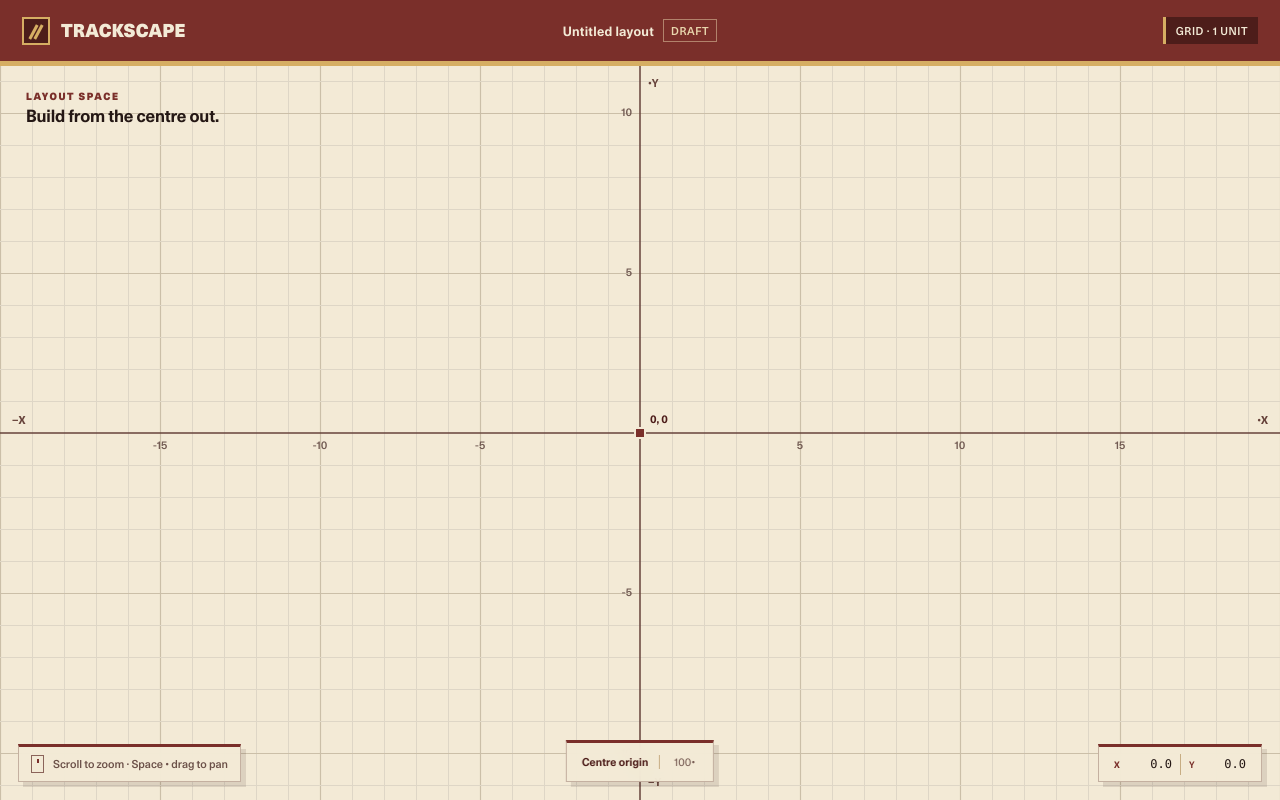
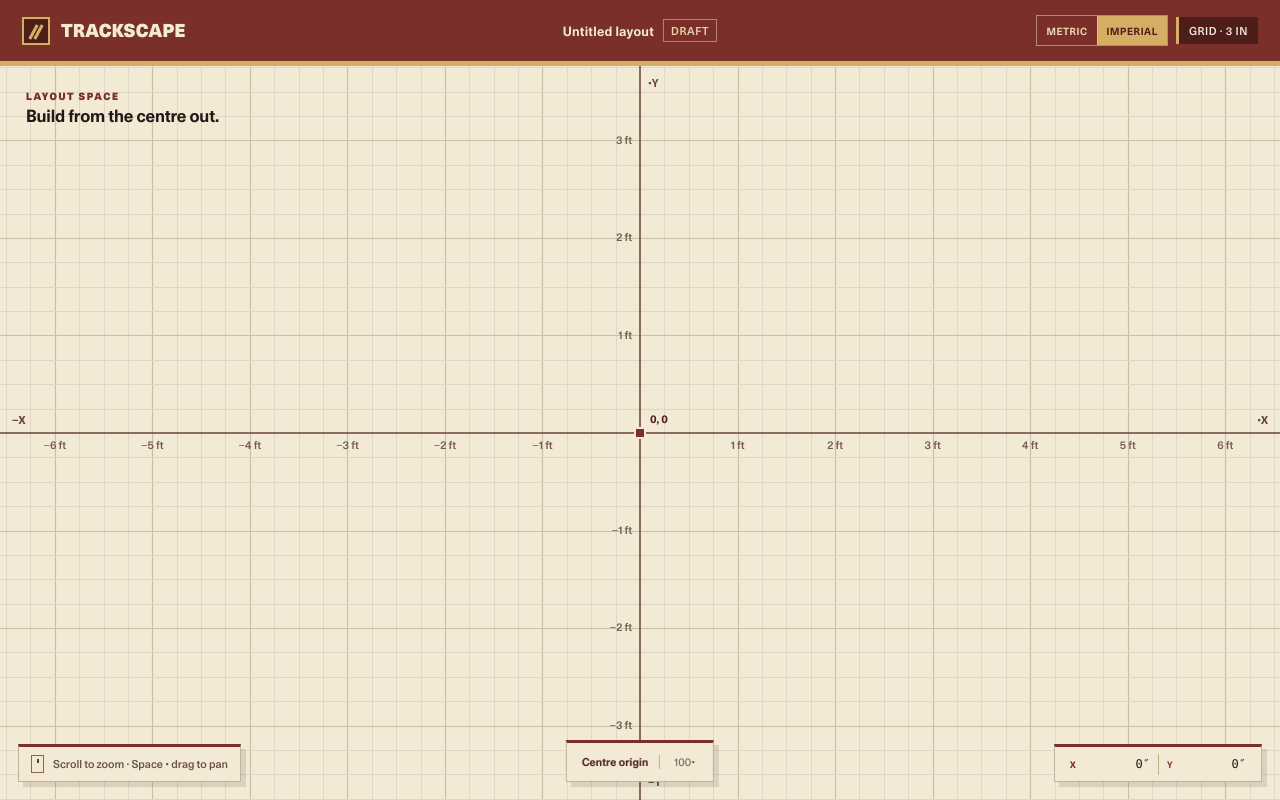
Before and after one commit to Slogyo/TrackScape, a React (Vite) app: page / in a window 1280 px wide. Built offline with nearby package versions, Linux system fonts and the light colour scheme.

Commit message:
Add regional metric and imperial measurements

```diff
--- a/src/App.tsx
+++ b/src/App.tsx
@@ -1,6 +1,22 @@
+import { useEffect, useState } from "react";
 import { LayoutCanvas } from "./components/LayoutCanvas";
+import {
+  getGridSpecification,
+  inferMeasurementSystem,
+  saveMeasurementSystem,
+  type MeasurementSystem,
+} from "./utils/measurement";
 
 export default function App() {
+  const [measurementSystem, setMeasurementSystem] = useState<MeasurementSystem>(
+    inferMeasurementSystem,
+  );
+  const grid = getGridSpecification(measurementSystem);
+
+  useEffect(() => {
+    saveMeasurementSystem(measurementSystem);
+  }, [measurementSystem]);
+
   return (
     <main className="app-shell">
       <header className="app-header">
@@ -18,12 +34,28 @@
         </div>
 
         <div className="header-actions">
-          <span className="scale-pill">Grid · 1 unit</span>
+          <div className="measurement-toggle" role="group" aria-label="Measurement system">
+            <button
+              type="button"
+              aria-pressed={measurementSystem === "metric"}
+              onClick={() => setMeasurementSystem("metric")}
+            >
+              Metric
+            </button>
+            <button
+              type="button"
+              aria-pressed={measurementSystem === "imperial"}
+              onClick={() => setMeasurementSystem("imperial")}
+            >
+              Imperial
+            </button>
+          </div>
+          <span className="scale-pill">Grid · {grid.description}</span>
         </div>
       </header>
 
       <section className="workspace" aria-label="Layout workspace">
-        <LayoutCanvas />
+        <LayoutCanvas measurementSystem={measurementSystem} />
       </section>
     </main>
   );
--- a/src/components/LayoutCanvas.tsx
+++ b/src/components/LayoutCanvas.tsx
@@ -1,23 +1,23 @@
 import { useCallback, useEffect, useRef, useState } from "react";
+import {
+  formatMeasurement,
+  getGridSpecification,
+  type MeasurementSystem,
+} from "../utils/measurement";
 
 type Point = { x: number; y: number };
-type Viewport = { origin: Point; pixelsPerUnit: number };
+type Viewport = { origin: Point; pixelsPerMillimetre: number };
 
-const MIN_ZOOM = 12;
-const MAX_ZOOM = 120;
+const DEFAULT_PIXELS_PER_MILLIMETRE = 0.32;
+const MIN_ZOOM = 0.12;
+const MAX_ZOOM = 1.2;
 const ZOOM_FACTOR = 1.12;
-const MAJOR_INTERVAL = 5;
 
 function screenToWorld(point: Point, viewport: Viewport): Point {
   return {
-    x: (point.x - viewport.origin.x) / viewport.pixelsPerUnit,
-    y: (viewport.origin.y - point.y) / viewport.pixelsPerUnit,
+    x: (point.x - viewport.origin.x) / viewport.pixelsPerMillimetre,
+    y: (viewport.origin.y - point.y) / viewport.pixelsPerMillimetre,
   };
-}
-
-function formatCoordinate(value: number) {
-  const normalized = Math.abs(value) < 0.005 ? 0 : value;
-  return normalized.toFixed(1);
 }
 
 function drawLine(
@@ -41,24 +41,27 @@
   height: number,
   viewport: Viewport,
   pixelRatio: number,
+  measurementSystem: MeasurementSystem,
 ) {
   context.setTransform(pixelRatio, 0, 0, pixelRatio, 0, 0);
   context.clearRect(0, 0, width, height);
   context.fillStyle = "#f3ead6";
   context.fillRect(0, 0, width, height);
 
-  const { origin, pixelsPerUnit } = viewport;
-  const minX = Math.floor(-origin.x / pixelsPerUnit) - 1;
-  const maxX = Math.ceil((width - origin.x) / pixelsPerUnit) + 1;
-  const minY = Math.floor((origin.y - height) / pixelsPerUnit) - 1;
-  const maxY = Math.ceil(origin.y / pixelsPerUnit) + 1;
+  const { origin, pixelsPerMillimetre } = viewport;
+  const grid = getGridSpecification(measurementSystem);
+  const gridSpacing = grid.minorMillimetres * pixelsPerMillimetre;
+  const minX = Math.floor(-origin.x / gridSpacing) - 1;
+  const maxX = Math.ceil((width - origin.x) / gridSpacing) + 1;
+  const minY = Math.floor((origin.y - height) / gridSpacing) - 1;
+  const maxY = Math.ceil(origin.y / gridSpacing) + 1;
 
   context.lineCap = "square";
 
   for (let x = minX; x <= maxX; x += 1) {
     if (x === 0) continue;
-    const screenX = origin.x + x * pixelsPerUnit;
-    const isMajor = x % MAJOR_INTERVAL === 0;
+    const screenX = origin.x + x * gridSpacing;
+    const isMajor = x % grid.majorEvery === 0;
     drawLine(
       context,
       { x: Math.round(screenX) + 0.5, y: 0 },
@@ -70,8 +73,8 @@
 
   for (let y = minY; y <= maxY; y += 1) {
     if (y === 0) continue;
-    const screenY = origin.y - y * pixelsPerUnit;
-    const isMajor = y % MAJOR_INTERVAL === 0;
+    const screenY = origin.y - y * gridSpacing;
+    const isMajor = y % grid.majorEvery === 0;
     drawLine(
       context,
       { x: 0, y: Math.round(screenY) + 0.5 },
@@ -96,10 +99,14 @@
     context.textAlign = "center";
     context.textBaseline = "top";
     for (let x = minX; x <= maxX; x += 1) {
-      if (x === 0 || x % MAJOR_INTERVAL !== 0) continue;
-      const screenX = origin.x + x * pixelsPerUnit;
-      if (screenX > 28 && screenX < width - 28) {
-        context.fillText(String(x), screenX, origin.y + 7);
+      if (x === 0 || x % grid.majorEvery !== 0) continue;
+      const screenX = origin.x + x * gridSpacing;
+      if (screenX > 44 && screenX < width - 44) {
+        context.fillText(
+          formatMeasurement(x * grid.minorMillimetres, measurementSystem, true),
+          screenX,
+          origin.y + 7,
+        );
       }
     }
   }
@@ -108,10 +115,14 @@
     context.textAlign = "right";
     context.textBaseline = "middle";
     for (let y = minY; y <= maxY; y += 1) {
-      if (y === 0 || y % MAJOR_INTERVAL !== 0) continue;
-      const screenY = origin.y - y * pixelsPerUnit;
+      if (y === 0 || y % grid.majorEvery !== 0) continue;
+      const screenY = origin.y - y * gridSpacing;
       if (screenY > 24 && screenY < height - 24) {
-        context.fillText(String(y), origin.x - 8, screenY);
+        context.fillText(
+          formatMeasurement(y * grid.minorMillimetres, measurementSystem, true),
+          origin.x - 8,
+          screenY,
+        );
       }
     }
   }
@@ -148,12 +159,16 @@
   }
 }
 
-export function LayoutCanvas() {
+type LayoutCanvasProps = {
+  measurementSystem: MeasurementSystem;
+};
+
+export function LayoutCanvas({ measurementSystem }: LayoutCanvasProps) {
   const canvasRef = useRef<HTMLCanvasElement>(null);
   const containerRef = useRef<HTMLDivElement>(null);
   const viewportRef = useRef<Viewport>({
     origin: { x: 0, y: 0 },
-    pixelsPerUnit: 32,
+    pixelsPerMillimetre: DEFAULT_PIXELS_PER_MILLIMETRE,
   });
   const sizeRef = useRef({ width: 0, height: 0 });
   const hasCenteredRef = useRef(false);
@@ -175,14 +190,15 @@
       sizeRef.current.height,
       viewportRef.current,
       ratio,
+      measurementSystem,
     );
-  }, []);
+  }, [measurementSystem]);
 
   const resetView = useCallback(() => {
     const { width, height } = sizeRef.current;
     viewportRef.current = {
       origin: { x: width / 2, y: height / 2 },
-      pixelsPerUnit: 32,
+      pixelsPerMillimetre: DEFAULT_PIXELS_PER_MILLIMETRE,
     };
     setZoom(100);
     setCursor({ x: 0, y: 0 });
@@ -265,17 +281,17 @@
       const direction = event.deltaY < 0 ? ZOOM_FACTOR : 1 / ZOOM_FACTOR;
       const nextScale = Math.min(
         MAX_ZOOM,
-        Math.max(MIN_ZOOM, viewportRef.current.pixelsPerUnit * direction),
+        Math.max(MIN_ZOOM, viewportRef.current.pixelsPerMillimetre * direction),
       );
 
       viewportRef.current = {
-        pixelsPerUnit: nextScale,
+        pixelsPerMillimetre: nextScale,
         origin: {
           x: pointer.x - worldBeforeZoom.x * nextScale,
           y: pointer.y + worldBeforeZoom.y * nextScale,
         },
       };
-      setZoom(Math.round((nextScale / 32) * 100));
+      setZoom(Math.round((nextScale / DEFAULT_PIXELS_PER_MILLIMETRE) * 100));
       setCursor(worldBeforeZoom);
       render();
     };
@@ -360,8 +376,8 @@
       </div>
 
       <output className="coordinate-readout" aria-live="polite">
-        <span><small>X</small>{formatCoordinate(cursor.x)}</span>
-        <span><small>Y</small>{formatCoordinate(cursor.y)}</span>
+        <span><small>X</small>{formatMeasurement(cursor.x, measurementSystem)}</span>
+        <span><small>Y</small>{formatMeasurement(cursor.y, measurementSystem)}</span>
       </output>
     </div>
   );
--- a/src/styles.css
+++ b/src/styles.css
@@ -147,6 +147,39 @@
 
 .header-actions {
   justify-content: flex-end;
+  gap: 8px;
+}
+
+.measurement-toggle {
+  display: flex;
+  border: 1px solid rgb(234 215 174 / 55%);
+}
+
+.measurement-toggle button {
+  height: 29px;
+  padding: 0 9px;
+  border: 0;
+  color: var(--nswgr-buff-light);
+  background: transparent;
+  cursor: pointer;
+  font-size: 10px;
+  font-weight: 700;
+  letter-spacing: 0.06em;
+  text-transform: uppercase;
+}
+
+.measurement-toggle button + button {
+  border-left: 1px solid rgb(234 215 174 / 40%);
+}
+
+.measurement-toggle button:hover {
+  color: var(--nswgr-cream);
+  background: rgb(77 29 26 / 50%);
+}
+
+.measurement-toggle button[aria-pressed="true"] {
+  color: var(--nswgr-tuscan-dark);
+  background: var(--nswgr-buff);
 }
 
 .scale-pill {
@@ -292,7 +325,7 @@
 }
 
 .coordinate-readout span {
-  min-width: 74px;
+  min-width: 96px;
   padding: 3px 8px;
   color: var(--nswgr-ink);
   font-family: ui-monospace, "SFMono-Regular", Consolas, monospace;
@@ -325,6 +358,10 @@
   }
 
   .coordinate-readout span {
-    min-width: 60px;
+    min-width: 82px;
+  }
+
+  .scale-pill {
+    display: none;
   }
 }
--- /dev/null
+++ b/src/utils/measurement.ts
@@ -0,0 +1,92 @@
+export type MeasurementSystem = "metric" | "imperial";
+
+export const MILLIMETRES_PER_INCH = 25.4;
+
+const IMPERIAL_REGIONS = new Set(["LR", "MM", "US"]);
+const STORAGE_KEY = "trackscape.measurement-system";
+
+export type GridSpecification = {
+  minorMillimetres: number;
+  majorEvery: number;
+  description: string;
+};
+
+export function inferMeasurementSystem(): MeasurementSystem {
+  try {
+    const saved = window.localStorage.getItem(STORAGE_KEY);
+    if (saved === "metric" || saved === "imperial") return saved;
+
+    const locale = new Intl.Locale(navigator.language).maximize();
+    return locale.region && IMPERIAL_REGIONS.has(locale.region) ? "imperial" : "metric";
+  } catch {
+    return "metric";
+  }
+}
+
+export function saveMeasurementSystem(system: MeasurementSystem) {
+  try {
+    window.localStorage.setItem(STORAGE_KEY, system);
+  } catch {
+    // The preference remains active for this session when storage is unavailable.
+  }
+}
+
+export function getGridSpecification(system: MeasurementSystem): GridSpecification {
+  if (system === "imperial") {
+    return {
+      minorMillimetres: 3 * MILLIMETRES_PER_INCH,
+      majorEvery: 4,
+      description: "3 in",
+    };
+  }
+
+  return {
+    minorMillimetres: 100,
+    majorEvery: 5,
+    description: "100 mm",
+  };
+}
+
+function trimFixed(value: number, fractionDigits: number) {
+  return value
+    .toFixed(fractionDigits)
+    .replace(/\.0+$/, "")
+    .replace(/(\.\d*?)0+$/, "$1");
+}
+
+export function formatMeasurement(
+  millimetres: number,
+  system: MeasurementSystem,
+  compact = false,
+) {
+  const normalized = Math.abs(millimetres) < 0.05 ? 0 : millimetres;
+  const absolute = Math.abs(normalized);
+
+  if (system === "imperial") {
+    const totalInches = normalized / MILLIMETRES_PER_INCH;
+    const absoluteInches = Math.abs(totalInches);
+    if (absoluteInches >= 11.995) {
+      const sign = totalInches < 0 ? "−" : "";
+      let feet = Math.floor((absoluteInches + 0.005) / 12);
+      let inches = absoluteInches - feet * 12;
+      if (inches < 0) inches = 0;
+      if (inches >= 11.995) {
+        feet += 1;
+        inches = 0;
+      }
+      if (inches < 0.05) return compact ? `${sign}${feet} ft` : `${sign}${feet}′ 0″`;
+      return `${sign}${feet}′ ${trimFixed(inches, 1)}″`;
+    }
+    return compact
+      ? `${trimFixed(totalInches, 1)} in`
+      : `${trimFixed(totalInches, 2)}″`;
+  }
+
+  if (absolute >= 1000) {
+    return `${trimFixed(normalized / 1000, compact ? 1 : 2)} m`;
+  }
+  if (absolute >= 100) {
+    return `${trimFixed(normalized / 10, compact ? 0 : 1)} cm`;
+  }
+  return `${trimFixed(normalized, compact ? 0 : 1)} mm`;
+}
```
